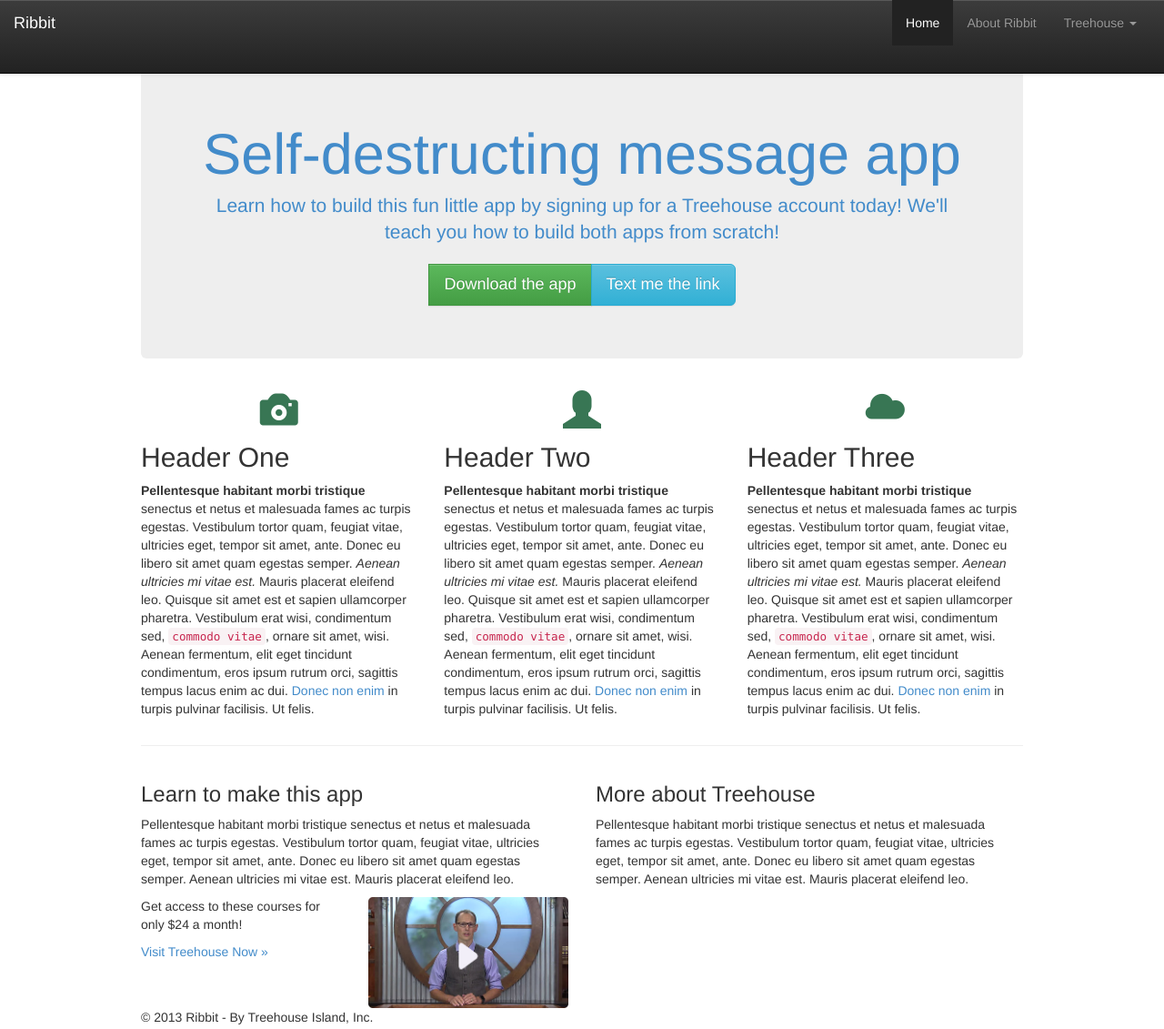
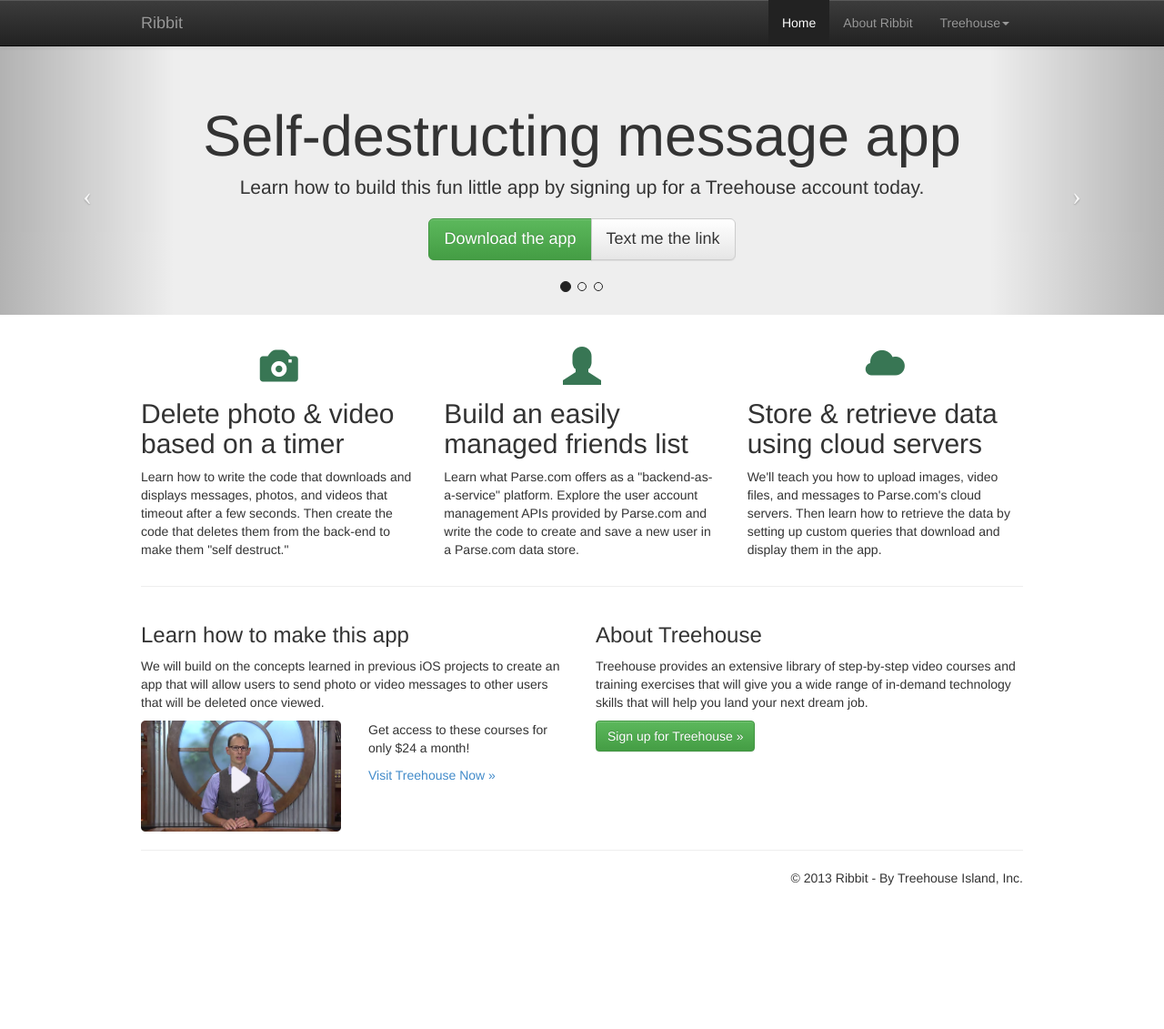
Before and after one commit to pencilskirt/Bootstrap1_remote, a plain HTML site: page index.html in a window 1280 px wide. Shown: the whole page at 91% size. After the commit the page ends 985 px from the top, so only its background shows below. Drawn offline with nearby package versions, Linux system fonts and the light colour scheme.

Commit message:
After Carousel

```diff
--- a/css/my-styles.css
+++ b/css/my-styles.css
@@ -2,7 +2,7 @@
 ================================= */
 
 body {
-	padding-top: 70px;
+	padding-top: 50px;
 }
 .container {
 	max-width: 1000px;
@@ -14,6 +14,7 @@
 
 .jumbotron {
 	text-align: center;
+	padding-bottom: 50px;
 }
 
 /* Glyphicons
@@ -25,3 +26,23 @@
 	text-align: center;
 	color: #387654
 }
+
+/* Carousel
+================================= */
+.carousel-indicators {
+	bottom: 0;
+}
+
+.carousel-indicators .active {
+	background-color: #222;
+}
+
+.carousel-indicators li {
+	border-color: #222;
+}
+
+.carousel-inner {
+	min-height: 100px;
+	max-height: 329px;
+
+}
--- a/index.html
+++ b/index.html
@@ -5,7 +5,7 @@
     <meta name="viewport" content="width=device-width, initial-scale=1.0">
     <link href="css/bootstrap.min.css" rel="stylesheet" media="screen">
     <link href="css/bootstrap-theme.min.css" rel="stylesheet" media="screen">
-    <link rel="stylesheet" type="text/css" media="screen" href="css/my-styles.css">
+    <link href="css/my-styles.css" rel="stylesheet" media="screen">
     <!-- HTML5 shim and Respond.js IE8 support of HTML5 elements and media queries -->
     <!--[if lt IE 9]>
       <script src="../../assets/js/html5shiv.js"></script>
@@ -14,9 +14,9 @@
   </head>
   <body>
 
-  <! -- Navbar -->
+    <!-- Navbar -->
     <div class="navbar navbar-inverse navbar-fixed-top">
-<divclass="container">
+      <div class="container">
         <button type="button" class="navbar-toggle" data-toggle="collapse" data-target=".navbar-collapse">
           <span class="icon-bar"></span>
           <span class="icon-bar"></span>
@@ -27,80 +27,106 @@
           <ul class="nav navbar-nav navbar-right">
             <li class="active"><a href="#">Home</a></li>
             <li><a href="#">About Ribbit</a></li>
-          <li class="dropdown"><a data-toggle="dropdown" data-target="#">Treehouse <b class="caret"></b></a>
+            <li class="dropdown">
+              <a data-toggle="dropdown" data-target="#">Treehouse<b class="caret"></b></a>
               <ul class="dropdown-menu">
                 <li><a href="#">About Treehouse</a></li>
                 <li><a href="#">Video Library</a></li>
                 <li><a href="#">Learning Adventures</a></li>
                 <li class="divider"></li>
-                <li><a href="#">Plans &amp; Pricing</li>
+                <li><a href="#">Plans &amp; Pricing</a></li>
               </ul>
-
             </li>
           </ul>
         </div>
       </div>
-</div>
-  <! -- Navbar -->
+    </div><!-- End navbar -->
+
+    <!-- Carousel -->
+    <div id="myCarousel" class="carousel slide jumbotron">
       <div class="container">
-
-
-      <div class="jumbotron">
+        <ol class="carousel-indicators">
+          <li class="active" data-target="#myCarousel" data-slide-to="0"></li>
+          <li data-target="#myCarousel" data-slide-to="1"></li>
+          <li data-target="#myCarousel" data-slide-to="2"></li>
+        </ol>
+        <div class="carousel-inner">
+          <div class="item active">
             <h1>Self-destructing message app</h1>
-        <p class="lead">Learn how to build this fun little app by signing up for a Treehouse account today! We'll teach you how to build both apps from scratch!</p>
+            <p class="lead">Learn how to build this fun little app by signing up for a Treehouse account today.</p>
             <p class="btn-group">
               <a class="btn btn-success btn-lg" href="#">Download the app</a>
-          <a class="btn btn-info btn-lg hidden-xs" href="#" >Text me the link</a>
+              <a class="btn btn-default btn-lg hidden-xs" href="#" >Text me the link</a>
             </p>
           </div>
+          <div class="item">
+            <h1>Learn how to build it for iOS</h1>
+              <p class="lead">We'll teach you how to build it from scratch!</p>
+              <p>
+                <a class="btn btn-success btn-lg" href="#">Get started today!</a>
+              </p>
+          </div>
+          <div class="item">
+            <h1>Learn how to build it for Android</h1>
+            <p class="lead">We'll teach you how to build it from scratch!</p>
+            <p>
+              <a class="btn btn-success btn-lg" href="#">Get started today!</a>
+            </p>
+          </div>
+        </div>
+      </div>
+      <a class="left carousel-control" href="#myCarousel" data-slide="prev">
+        <span class="icon-prev"></span>
+      </a>
+      <a class="right carousel-control" href="#myCarousel" data-slide="next">
+        <span class="icon-next"></span>
+      </a>
+    </div>
+    <!-- End carousel -->
 
+    <div class="container">
       <div class="row">
         <div class="col-sm-4">
           <b class="glyphicon glyphicon-camera"></b>
-          <h2>Header One</h2>
-          <p><strong>Pellentesque habitant morbi tristique</strong> senectus et netus et malesuada fames ac turpis egestas. Vestibulum tortor quam, feugiat vitae, ultricies eget, tempor sit amet, ante. Donec eu libero sit amet quam egestas semper. <em>Aenean ultricies mi vitae est.</em> Mauris placerat eleifend leo. Quisque sit amet est et sapien ullamcorper pharetra. Vestibulum erat wisi, condimentum sed, <code>commodo vitae</code>, ornare sit amet, wisi. Aenean fermentum, elit eget tincidunt condimentum, eros ipsum rutrum orci, sagittis tempus lacus enim ac dui. <a href="#">Donec non enim</a> in turpis pulvinar facilisis. Ut felis.</p>
+          <h2>Delete photo &amp; video based on a timer</h2>
+          <p>Learn how to write the code that downloads and displays messages, photos, and videos that timeout after a few seconds. Then create the code that deletes them from the back-end to make them "self destruct."</p>
         </div>
         <div class="col-sm-4">
           <b class="glyphicon glyphicon-user"></b>
-          <h2>Header Two</h2>
-          <p><strong>Pellentesque habitant morbi tristique</strong> senectus et netus et malesuada fames ac turpis egestas. Vestibulum tortor quam, feugiat vitae, ultricies eget, tempor sit amet, ante. Donec eu libero sit amet quam egestas semper. <em>Aenean ultricies mi vitae est.</em> Mauris placerat eleifend leo. Quisque sit amet est et sapien ullamcorper pharetra. Vestibulum erat wisi, condimentum sed, <code>commodo vitae</code>, ornare sit amet, wisi. Aenean fermentum, elit eget tincidunt condimentum, eros ipsum rutrum orci, sagittis tempus lacus enim ac dui. <a href="#">Donec non enim</a> in turpis pulvinar facilisis. Ut felis.</p>
+          <h2>Build an easily managed friends list</h2>
+          <p>Learn what Parse.com offers as a "backend-as-a-service" platform. Explore the user account management APIs provided by Parse.com and write the code to create and save a new user in a Parse.com data store.</p>
        </div>
-
         <div class="col-sm-4">
           <b class="glyphicon glyphicon-cloud"></b>
-          <h2>Header Three</h2>
-          <p><strong>Pellentesque habitant morbi tristique</strong> senectus et netus et malesuada fames ac turpis egestas. Vestibulum tortor quam, feugiat vitae, ultricies eget, tempor sit amet, ante. Donec eu libero sit amet quam egestas semper. <em>Aenean ultricies mi vitae est.</em> Mauris placerat eleifend leo. Quisque sit amet est et sapien ullamcorper pharetra. Vestibulum erat wisi, condimentum sed, <code>commodo vitae</code>, ornare sit amet, wisi. Aenean fermentum, elit eget tincidunt condimentum, eros ipsum rutrum orci, sagittis tempus lacus enim ac dui. <a href="#">Donec non enim</a> in turpis pulvinar facilisis. Ut felis.</p>
+          <h2>Store &amp; retrieve data using cloud servers</h2>
+          <p>We'll teach you how to upload images, video files, and messages to Parse.com's cloud servers. Then learn how to retrieve the data by setting up custom queries that download and display them in the app.</p>
         </div>
-
       </div>
       <hr>
-
       <div class="row">
         <div class="col-sm-6 hidden-xs">
-          <h3>Learn to make this app</h3>
-          <p>Pellentesque habitant morbi tristique senectus et netus et malesuada fames ac turpis egestas. Vestibulum tortor quam, feugiat vitae, ultricies eget, tempor sit amet, ante. Donec eu libero sit amet quam egestas semper. Aenean ultricies mi vitae est. Mauris placerat eleifend leo.</p>
-
-
+          <h3>Learn how to make this app</h3>
+          <p>We will build on the concepts learned in previous iOS projects to create an app that will allow users to send photo or video messages to other users that will be deleted once viewed.</p>
           <div class="row">
-
-                <div class="col-sm-6 col-md-push-6">
-                  <img class="img-responsive" src="img/thumb.jpg" >
+            <div class="col-sm-6">
+              <img class="img-responsive hidden-xs" src="img/thumb.jpg">
             </div>
-                <div class="col-sm-6 col-md-pull-6">
+            <div class="col-sm-6">
               <p>Get access to these courses for only $24 a month!</p>
-                  <a href="#">Visit Treehouse Now &raquo;</a>
+              <p><a href="#">Visit Treehouse Now &raquo;</a></p>
             </div>
           </div>
         </div>
 
-
         <div class="col-sm-6">
-                  <h3>More about Treehouse</h3>
-                  <p>Pellentesque habitant morbi tristique senectus et netus et malesuada fames ac turpis egestas. Vestibulum tortor quam, feugiat vitae, ultricies eget, tempor sit amet, ante. Donec eu libero sit amet quam egestas semper. Aenean ultricies mi vitae est. Mauris placerat eleifend leo.</p>
+          <h3>About Treehouse</h3>
+          <p>Treehouse provides an extensive library of step-by-step video courses and training exercises that will give you a wide range of in-demand technology skills that will help you land your next dream job.</p>
+          <a href="#" class="btn btn-success btn-md">Sign up for Treehouse &raquo;</a>
         </div>
       </div>
 
-      <div>
+      <hr>
+      <div class="pull-right">
         <p>&copy; 2013 Ribbit - By Treehouse Island, Inc.</p>
       </div>
     </div>
```
Also changed, not shown: 1 other file. Lines whose indentation alone changed are shown as unchanged.
